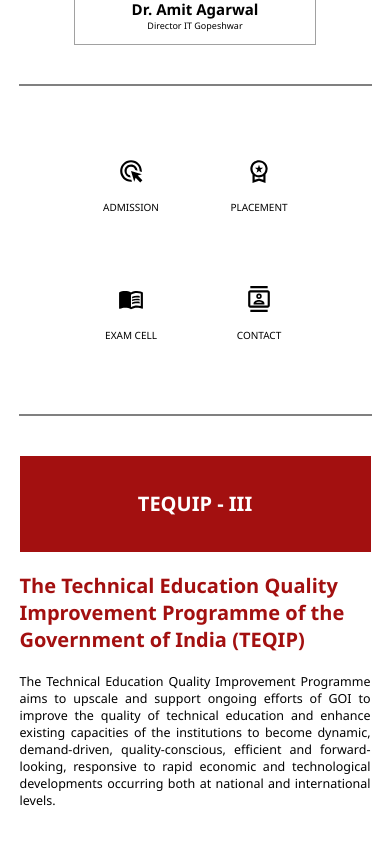
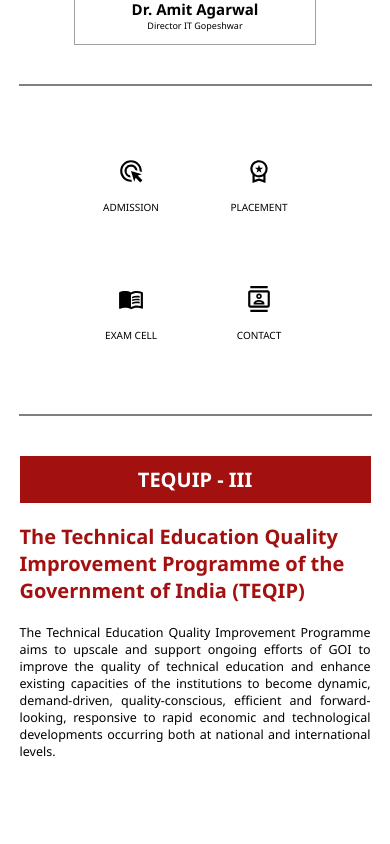
Before and after one commit to AkshanshChauhan17/itg-react-website, a React (Vite) app: page / in a window 390 px wide. Shown: the part 3594-4438 px from the top of the page. Built offline with nearby package versions, Linux system fonts and the light colour scheme.

Commit message:
correcting css of tequip section

```diff
--- a/src/App.scss
+++ b/src/App.scss
@@ -409,10 +409,14 @@
             width: 100%;
             display: grid;
             justify-items: center;
+            align-content: start;
             height: 100vh;
             gap: 40px;
+            padding: 0px 0px;
             zoom: 50%;
             .left {
+                height: fit-content;
+                padding: 20px 0px;
                 width: 90%;
                 margin: 0px;
                 background-color: #A31010;
```
